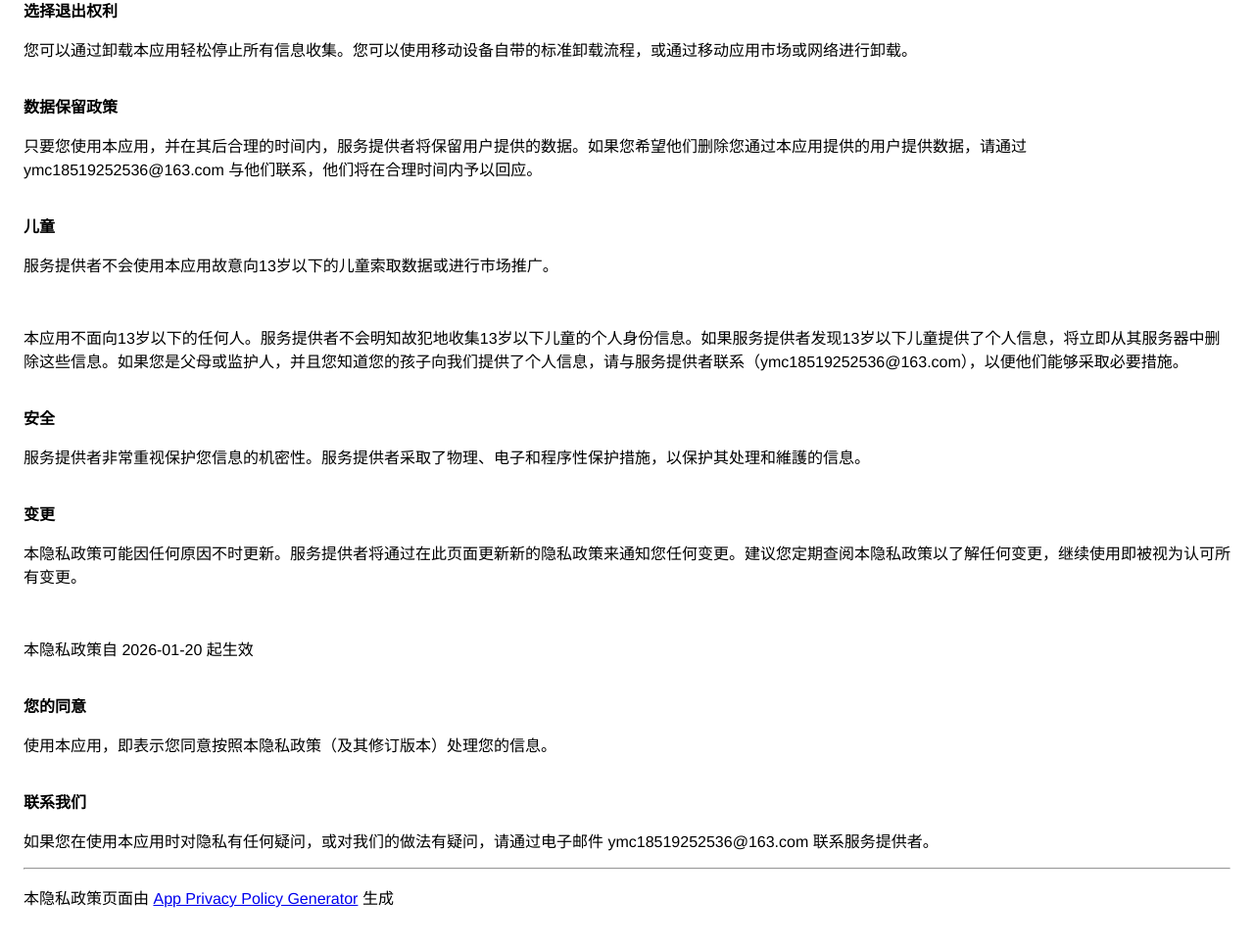
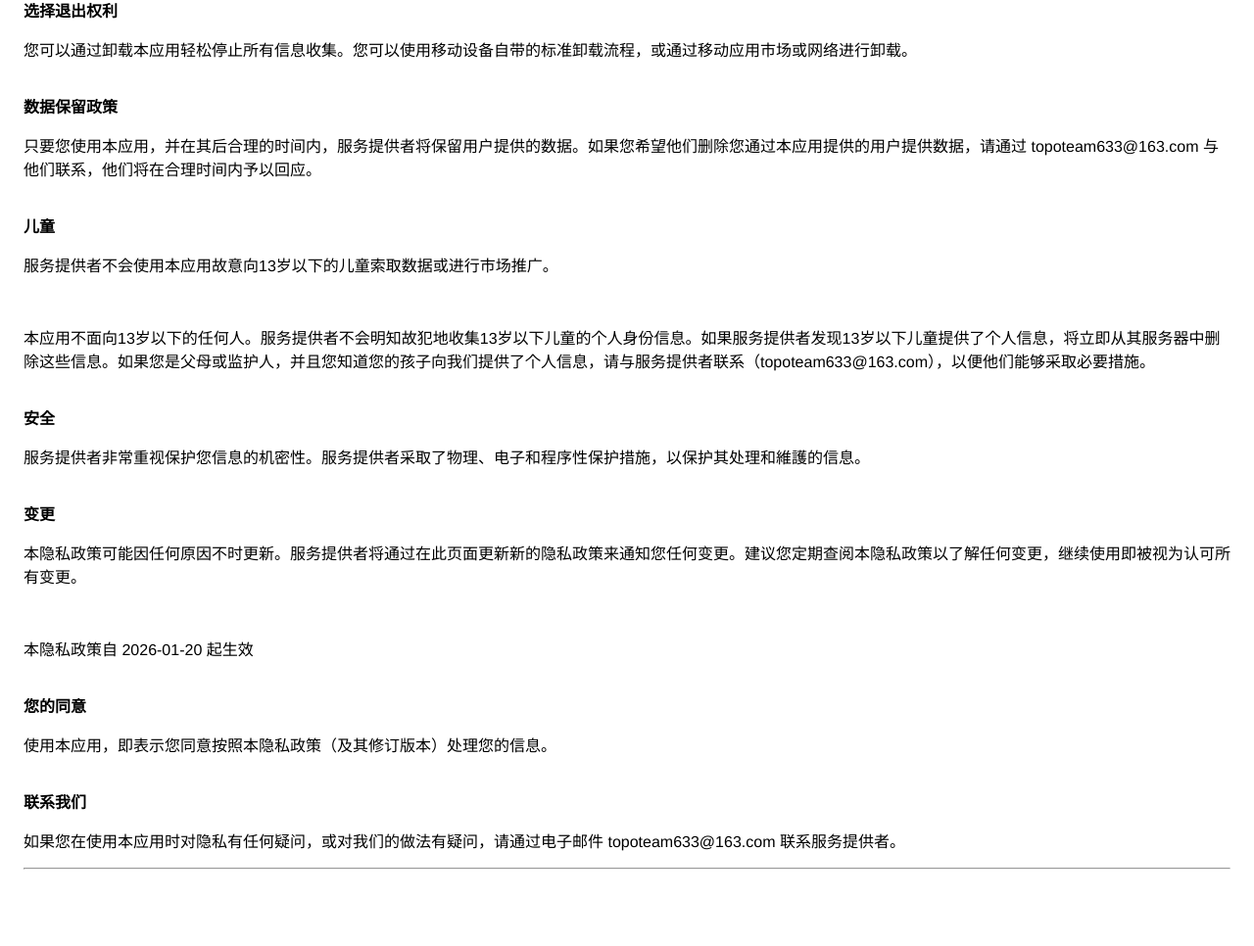
Before and after one commit to rtyxfq/Topo-Website, a plain HTML site: page privacy-zh.html in a window 1280 px wide. Shown: the part 1076-2042 px from the top of the page at 98% size. After the commit the page ends 1996 px from the top, so only its background shows below. Drawn offline with Linux system fonts and the light colour scheme.

Commit message:
feat: 隐私协议邮箱调整

```diff
--- a/privacy-zh.html
+++ b/privacy-zh.html
@@ -56,12 +56,12 @@
     </p> <br>
   </div> <strong>选择退出权利</strong>
   <p>您可以通过卸载本应用轻松停止所有信息收集。您可以使用移动设备自带的标准卸载流程，或通过移动应用市场或网络进行卸载。</p> <br> <strong>数据保留政策</strong>
-  <p>只要您使用本应用，并在其后合理的时间内，服务提供者将保留用户提供的数据。如果您希望他们删除您通过本应用提供的用户提供数据，请通过 ymc18519252536@163.com 与他们联系，他们将在合理时间内予以回应。</p>
+  <p>只要您使用本应用，并在其后合理的时间内，服务提供者将保留用户提供的数据。如果您希望他们删除您通过本应用提供的用户提供数据，请通过 topoteam633@163.com 与他们联系，他们将在合理时间内予以回应。</p>
   <br> <strong>儿童</strong>
   <p>服务提供者不会使用本应用故意向13岁以下的儿童索取数据或进行市场推广。</p>
   <div> <br>
     <p>
-      本应用不面向13岁以下的任何人。服务提供者不会明知故犯地收集13岁以下儿童的个人身份信息。如果服务提供者发现13岁以下儿童提供了个人信息，将立即从其服务器中删除这些信息。如果您是父母或监护人，并且您知道您的孩子向我们提供了个人信息，请与服务提供者联系（ymc18519252536@163.com），以便他们能够采取必要措施。
+      本应用不面向13岁以下的任何人。服务提供者不会明知故犯地收集13岁以下儿童的个人身份信息。如果服务提供者发现13岁以下儿童提供了个人信息，将立即从其服务器中删除这些信息。如果您是父母或监护人，并且您知道您的孩子向我们提供了个人信息，请与服务提供者联系（topoteam633@163.com），以便他们能够采取必要措施。
     </p>
   </div>
   <!----> <br> <strong>安全</strong>
@@ -69,10 +69,8 @@
   <p>本隐私政策可能因任何原因不时更新。服务提供者将通过在此页面更新新的隐私政策来通知您任何变更。建议您定期查阅本隐私政策以了解任何变更，继续使用即被视为认可所有变更。</p> <br>
   <p>本隐私政策自 2026-01-20 起生效</p> <br> <strong>您的同意</strong>
   <p>使用本应用，即表示您同意按照本隐私政策（及其修订版本）处理您的信息。</p> <br> <strong>联系我们</strong>
-  <p>如果您在使用本应用时对隐私有任何疑问，或对我们的做法有疑问，请通过电子邮件 ymc18519252536@163.com 联系服务提供者。</p>
+  <p>如果您在使用本应用时对隐私有任何疑问，或对我们的做法有疑问，请通过电子邮件 topoteam633@163.com 联系服务提供者。</p>
   <hr>
-  <p>本隐私政策页面由 <a href="https://app-privacy-policy-generator.nisrulz.com/" target="_blank" rel="noopener noreferrer">App
-      Privacy Policy Generator</a> 生成</p>
 </body>
 
 </html>
```
Also changed, not shown: privacy-en.html (+3 -5 lines).
